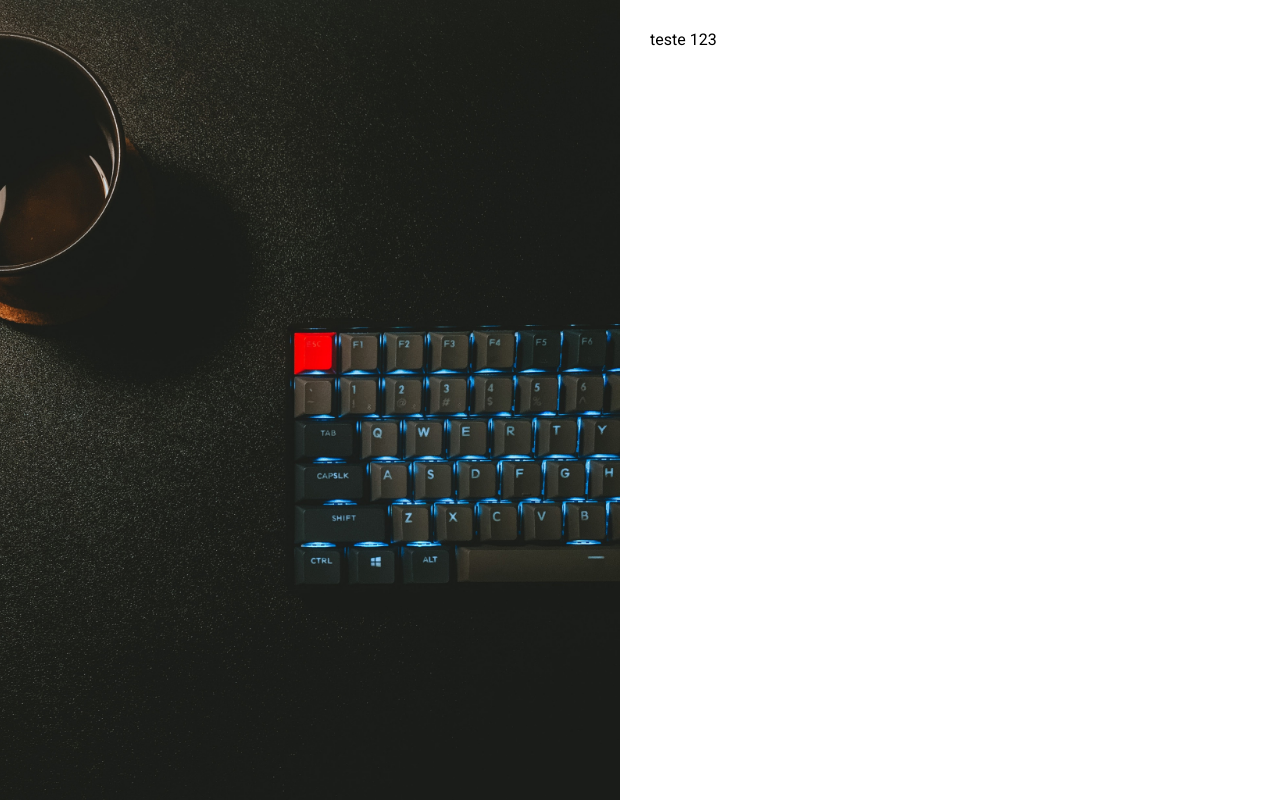
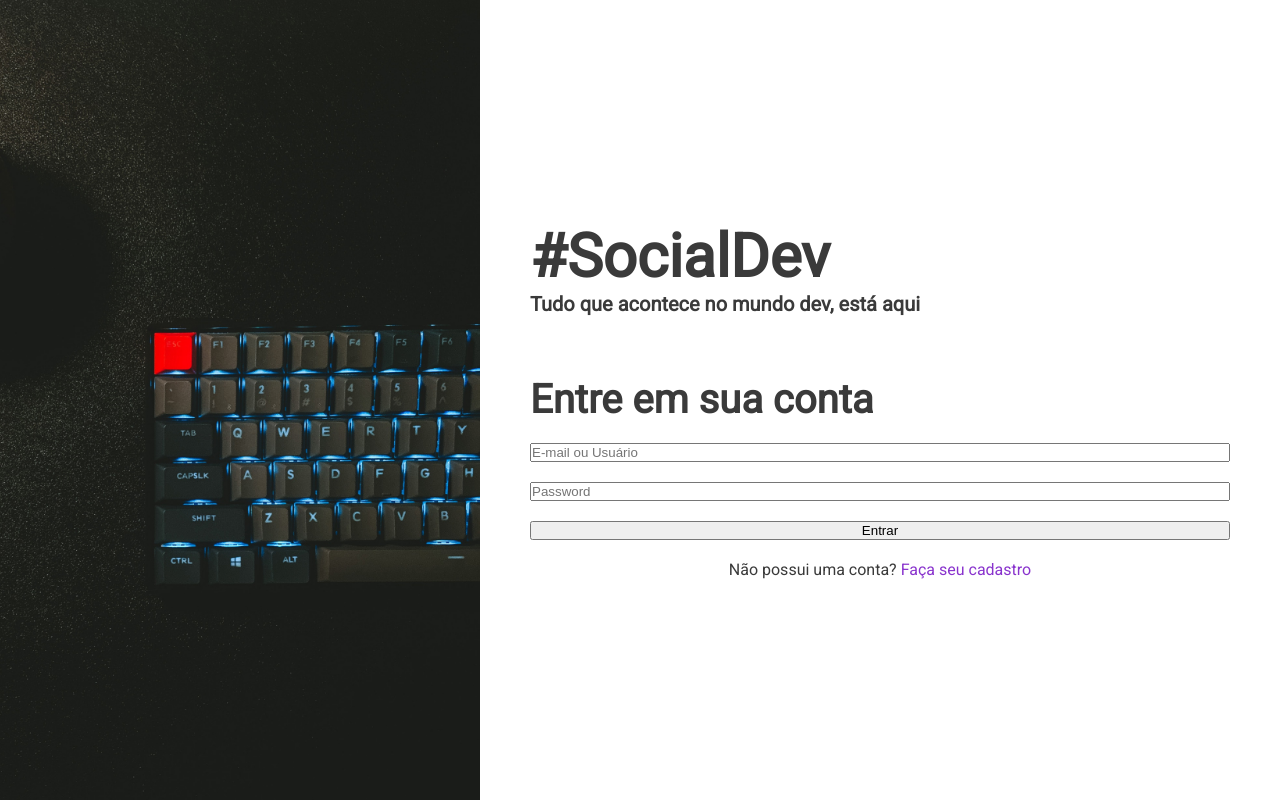
Before and after one commit to bezerrak3/socia-dev, a Next.js app: page /login in a window 1280 px wide. Built offline with nearby package versions, Linux system fonts and the light colour scheme.

Commit message:
Criado esqueleto na página de login

```diff
--- a/pages/_app.jsx
+++ b/pages/_app.jsx
@@ -8,7 +8,15 @@
 
 body {
   font-family: 'Roboto', sans-serif;
+  color: #3A3A3A;
 }
+
+a{
+  color: #8933CD;
+  font-weigth: bold;
+  text-decoration: none;
+}
+
 `
 
 function App ({ Component, pageProps }) {
--- a/pages/login.jsx
+++ b/pages/login.jsx
@@ -1,9 +1,40 @@
+import styled from "styled-components"
+
 import ImageWithSpace from "../src/components/layout/ImageWithSpace"
+import H1 from "../src/components/typography/H1"
+import H2 from "../src/components/typography/H2"
+import H4 from "../src/components/typography/H4"
+
+const FormContainer = styled.div`
+ margin-top: 60px;
+`
+
+const Text = styled.p`
+  text-align: center;
+`
+
+const Form = styled.form`
+  display: flex;
+  flex-direction: column;
+  margin: 20px 0;
+  gap: 20px;
+
+`
 
 export default function LoginPage() {
     return(
        <ImageWithSpace>
-        teste 123
+        <H1> #SocialDev </H1>
+        <H4> Tudo que acontece no mundo dev, está aqui</H4>
+        <FormContainer>
+           <H2>Entre em sua conta</H2>
+           <Form>
+              <input placeholder="E-mail ou Usuário" type="email" />
+              <input placeholder="Password" type="password" />
+              <button>Entrar</button>
+           </Form>
+           <Text> Não possui uma conta? <a href="#">Faça seu cadastro</a></Text>
+        </FormContainer>
        </ImageWithSpace>
     )
 }
--- a/src/components/layout/ImageWithSpace.jsx
+++ b/src/components/layout/ImageWithSpace.jsx
@@ -21,20 +21,25 @@
 `
 const StyledContainer = styled.div`
  background-color: white;
- padding: 30px;
+ padding: 30px 50px;
 
- min-width: 600px;
+ min-width: 700px;
 
  @media(min-width ${WIDTH_BREAK}){
-    width: 100%;
-    min-width: calc(${WIDTH_BREAK} - 60px);
+    min-width: calc(${WIDTH_BREAK} - 100px);
 
  }
 
  @media (max-width ${WIDTH_BREAK}){
     width: 100%;
  }
+
+  display: flex;
+  flex-direction: column;
+  justify-content: center;
 `
+
+
  function ImageWithSpace({children, image}) {
     return(
         <StyledFlex>
--- /dev/null
+++ b/src/components/typography/H1.jsx
@@ -0,0 +1,9 @@
+import styled from "styled-components";
+
+const H1 = styled.h1`
+   font-size: 60px;
+   font-weight: bold;
+`
+
+
+export default H1
--- /dev/null
+++ b/src/components/typography/H2.jsx
@@ -0,0 +1,8 @@
+import styled from "styled-components"
+
+const H2 = styled.h2`
+  font-size: 40px;
+  font weigth: bold;
+`
+
+export default H2
--- /dev/null
+++ b/src/components/typography/H4.jsx
@@ -0,0 +1,9 @@
+import styled from "styled-components";
+
+const H4 = styled.h4`
+  font-size: 20px;
+  font-weigth: 500;
+
+`
+
+export default H4
```
